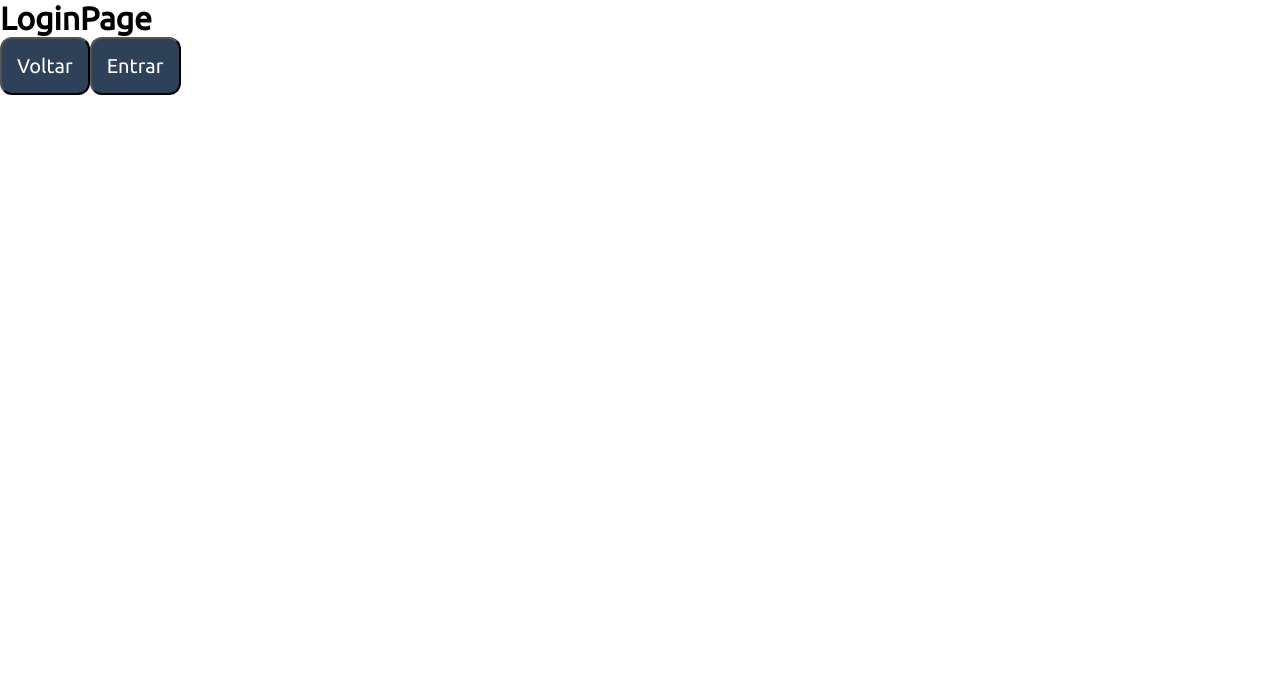
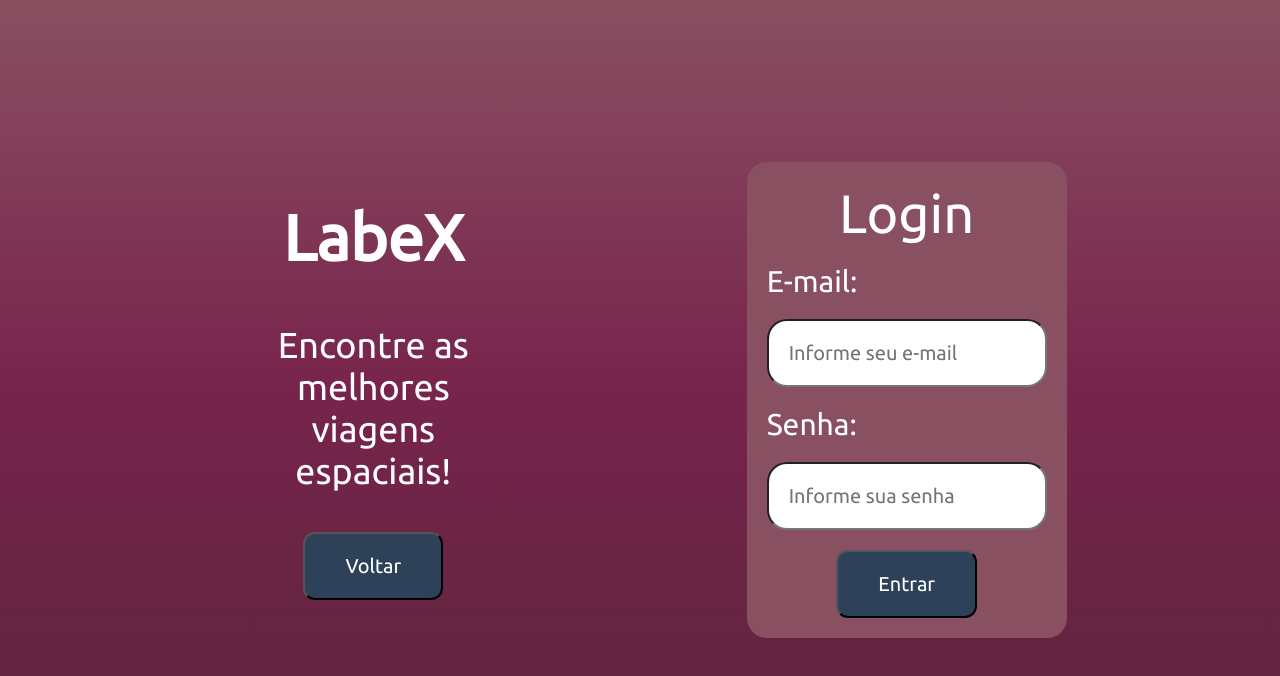
Before and after one commit to future4code/Rafael-Silva, a React (Create React App) app in the folder semana10/labex/: page /login in a window 1280 px wide. Shown: the top 676 px of the page. Built offline with nearby package versions, Linux system fonts and the light colour scheme.

Commit message:
Tela de Login finalizada

```diff
--- /dev/null
+++ b/semana10/labex/src/components/Login/Login.js
@@ -0,0 +1,32 @@
+import {FormContainer} from "./styles";
+
+
+const Login = (props) => {
+
+
+    return (
+        <>
+            <FormContainer>
+                <p>E-mail: </p>
+
+                <input type="email"
+                       value={props.Email}
+                       onChange={props.onChangeEmail}
+                       placeholder="Informe seu e-mail"
+                />
+            </FormContainer>
+
+            <FormContainer>
+                <p>Senha: </p>
+
+                <input type="password"
+                       value={props.Password}
+                       onChange={props.onChangePassword}
+                       placeholder="Informe sua senha"
+                />
+            </FormContainer>
+        </>
+    )
+}
+
+export default Login
--- /dev/null
+++ b/semana10/labex/src/components/Login/styles.js
@@ -0,0 +1,24 @@
+import styled from "styled-components";
+
+export const FormContainer = styled.div`
+    width: 100%;
+    display: flex;
+  flex-direction: column;
+  align-items: flex-start;
+  margin-bottom: 20px;
+
+  p{
+    font-size: 30px;
+    color: #FFF;
+    margin-bottom: 20px;
+  }
+
+  input {
+    width: 100%;
+    border-radius: 20px;
+    padding: 20px;
+    font-size: 20px;
+  }
+
+  //border: 1px solid #FF5F6D;
+`
--- a/semana10/labex/src/pages/web/LoginPage/LoginPage.js
+++ b/semana10/labex/src/pages/web/LoginPage/LoginPage.js
@@ -1,16 +1,67 @@
+import {useState} from "react";
+import {useHistory} from "react-router-dom";
+
 import {Button} from "../../../assets/styles";
-import {useHistory} from "react-router-dom";
+import {Row, RowCell, Title, SubTitle} from "./styles";
+import Login from "../../../components/Login/Login";
+import {CONF_BASE_URL} from "../../../constants/urls";
+import axios from "axios";
+
 
 const LoginPage = (props) => {
     const history = useHistory()
+    const [email, setEmail] = useState("")
+    const [password, setPassword] = useState("")
+
+    const onChangeEmail = (e) => {
+        setEmail(e.target.value)
+    }
+
+    const onChangePassword = (e) => {
+        setPassword(e.target.value)
+    }
+
+    const onSubmitLogin = async () => {
+        const body = {
+            email: email,
+            password: password
+        }
+
+        try {
+            const response = await axios.post(`${CONF_BASE_URL}/login`, body)
+
+            localStorage.setItem("token", response.data.token)
+            history.push("/admin/trips/list")
+        } catch (e) {
+            alert(e.response)
+            console.log(e.response)
+        }
+    }
+
     return (
-        <>
-            <div>
-                <h1>LoginPage</h1>
-                <Button onClick={() => history.goBack()}>Voltar</Button>
-                <Button onClick={() => history.push("/admin/trips/list")}>Entrar</Button>
-            </div>
-        </>
+
+        <Row>
+            <RowCell>
+
+                <Title>LabeX</Title>
+                <SubTitle>Encontre as melhores viagens espaciais!</SubTitle>
+                <Button style={{padding: `20px 40px`}} onClick={() => history.goBack()}>Voltar</Button>
+
+            </RowCell>
+
+            <RowCell style={{background: `#895061`, borderRadius: `20px`}}>
+                <h3 style={{color: `#FFF`, marginBottom: `20px`, fontSize: `54px`, fontWeight: `500`}}>Login</h3>
+                <Login
+                    Email={email}
+                    Password={password}
+                    onChangeEmail={onChangeEmail}
+                    onChangePassword={onChangePassword}
+                />
+                <Button style={{padding: `20px 40px`}} onClick={onSubmitLogin}>Entrar</Button>
+
+            </RowCell>
+        </Row>
+
     )
 }
 
--- /dev/null
+++ b/semana10/labex/src/pages/web/LoginPage/styles.js
@@ -0,0 +1,40 @@
+import styled from "styled-components";
+
+
+export const Row = styled.div`
+  display: flex;
+  justify-content: space-evenly;
+  align-items: center;
+
+  background: rgb(89, 37, 58);
+  background: linear-gradient(0deg, rgba(89, 37, 58, 1) 0%, rgba(120, 36, 76, 1) 52%, rgba(137, 80, 97, 1) 100%);
+  width: 100vw;
+  height: 100vh;
+
+  //border: 1px solid #FF5F6D;
+`
+
+export const RowCell = styled.div`
+  flex: 0 0 25%;
+  padding: 20px;
+  display: flex;
+  justify-content: center;
+  align-items: center;
+  flex-direction: column;
+  text-align: center;
+  //border: 1px solid #FF5F6D;
+`
+
+export const Title = styled.h1`
+  color: #FFF;
+  font-weight: 700;
+  font-size: 64px;
+  margin-bottom: 10px;
+`
+
+export const SubTitle = styled.h2`
+  color: #FFF;
+  font-weight: 500;
+  font-size: 36px;
+  margin: 40px auto;
+`
```
